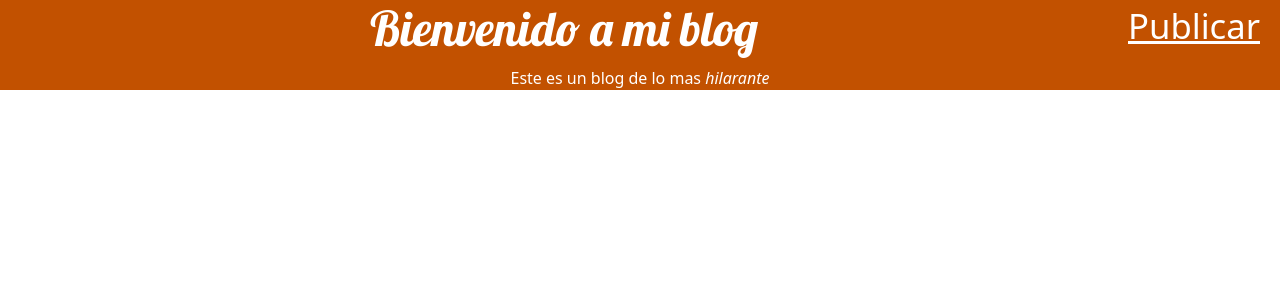
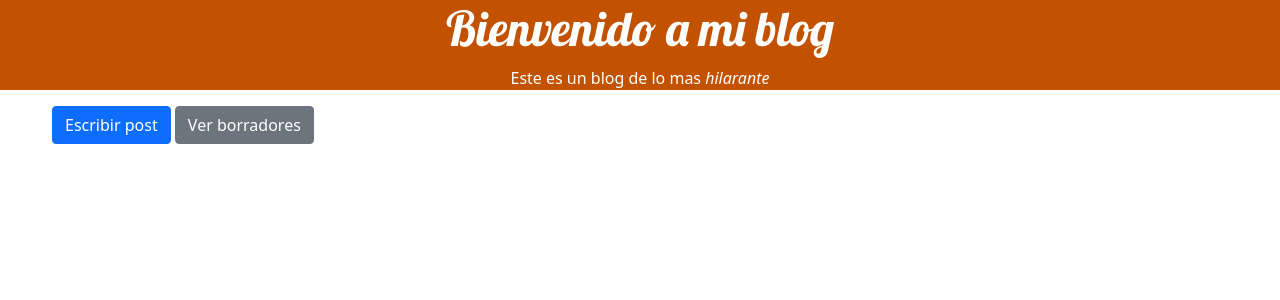
Before and after one commit to AlexanderGraus/blog, a Django app: page / in a window 1280 px wide. Shown: the top 300 px of the page. Run offline with Django 3.2, Linux system fonts and the light colour scheme; the visitor is signed in with stand-in values (Sample User, id 1); data that the repository does not hold is empty.

Commit message:
agregado borradores antes de una publicacion

```diff
--- a/blog/models.py
+++ b/blog/models.py
@@ -11,6 +11,7 @@ class Post(models.Model):
     published_date = models.DateTimeField(
             blank=True, null=True)
 
+    #funcion que vamos a usar cuando queramos publicar un post ya creado
     def publish(self):
         self.published_date = timezone.now()
         self.save()
--- a/blog/templates/blog/base.html
+++ b/blog/templates/blog/base.html
@@ -10,13 +10,14 @@
 
 <body>
     <div class="page-header">
-      {% if user.is_authenticated %}
-        <a href="{% url 'post_new' %}" class="top-menu"><span>Publicar</span></a>
-      {% endif %}
       <h1><a href="/">Bienvenido a mi blog</a></h1>
       <p>Este es un blog de lo mas <em>hilarante</em></p>
     </div>
     <div class="content container">
+      {% if user.is_authenticated %}
+        <a href="{% url 'post_new' %}"><button type="button" class="btn btn-primary">Escribir post</button></a>
+        <a href="{% url 'post_draft_list' %}"><button type="button" class="btn btn-secondary">Ver borradores</button></a>
+      {% endif %}
       <div class="row">
         <div class="col-md-8">
             {% block content %}
--- a/blog/templates/blog/post_detail.html
+++ b/blog/templates/blog/post_detail.html
@@ -7,10 +7,14 @@
             {{post.published_date}}
         </div>
         {% endif %}
+
         <h2>{{post.title}}</h2>
         <p>{{ post.text | linebreaksbr }}</p>
         {% if user.is_authenticated %}
-            <a class="btn btn-default" href="{% url 'post_edit' pk=post.pk %}"><span class="glyphicon glyphicon-pencil"></span>Editar</a>
+            <a class="btn btn-outline-primary"  href="{% url 'post_edit' pk=post.pk %}">Editar</a>
+            {% if post.published_date == None %}
+                <a class="btn btn-outline-primary" href="{% url 'post_publish' pk=post.pk %}">Publicar</a>
+            {% endif %}
         {% endif %}
     </div>
 {% endblock %}
--- a/blog/urls.py
+++ b/blog/urls.py
@@ -6,5 +6,7 @@ urlpatterns = [
     path('post/<int:pk>/', views.post_detail, name='post_detail'),
     # django va a pasar un int con el nombre pk, este lo va a sacar de la url que ponga el usuario
     path('post/new', views.post_new, name='post_new'),
-    path('post/<int:pk>/edit', views.post_edit, name='post_edit')
+    path('post/<int:pk>/edit', views.post_edit, name='post_edit'),
+    path('drafts/',views.post_draft_list, name='post_draft_list'),
+    path('post/<pk>/publish', views.post_publish, name='post_publish'),
 ]
--- a/blog/views.py
+++ b/blog/views.py
@@ -26,7 +26,6 @@ def post_new(request):
             post = form.save(commit=False)
             # guarda el formulario pero con commit=false todavia no lo ingresa a la BD (falta guardar el usuario)
             post.author = request.user
-            post.published_date = timezone.now()
             post.save()
             #ya esta ingresado el post al sitio
 
@@ -49,7 +48,16 @@ def post_edit(request,pk):
             # guardo el post editado
             post = form.save(commit=False)
             post.author = request.user
-            post.published_date = timezone.now()
             post.save()
             return redirect('post_detail',pk = post.pk)
     return render(request,'blog/post_edit.html',{'form':form})
+
+def post_draft_list(request):
+    posts = Post.objects.filter(published_date__isnull = True).order_by('created_date')
+    # toma los posts no publicados
+    return render(request,'blog/post_draft_list.html',{'posts':posts})
+
+def post_publish(request, pk):
+    post = get_object_or_404(Post, pk=pk)
+    post.publish()
+    return redirect('post_detail', pk=pk)
```
Also changed, not shown: blog/templates/blog/post_draft_list.html (added, +11 -0 lines).
